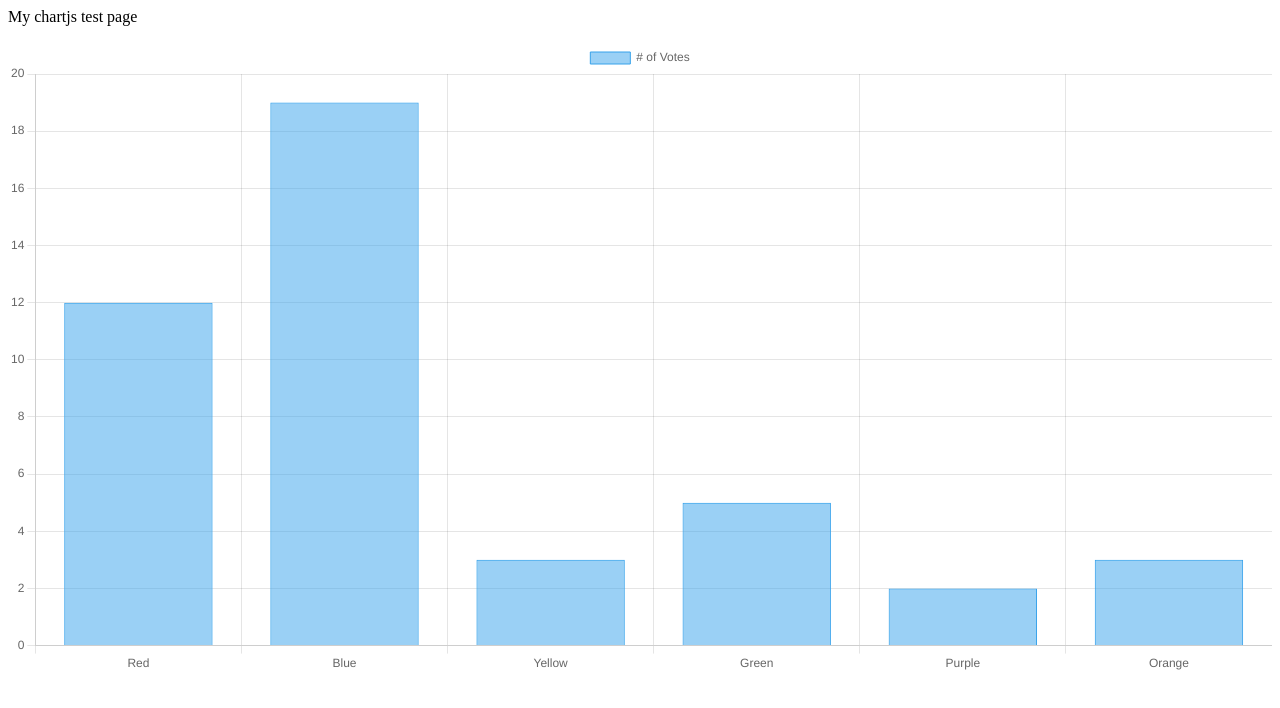
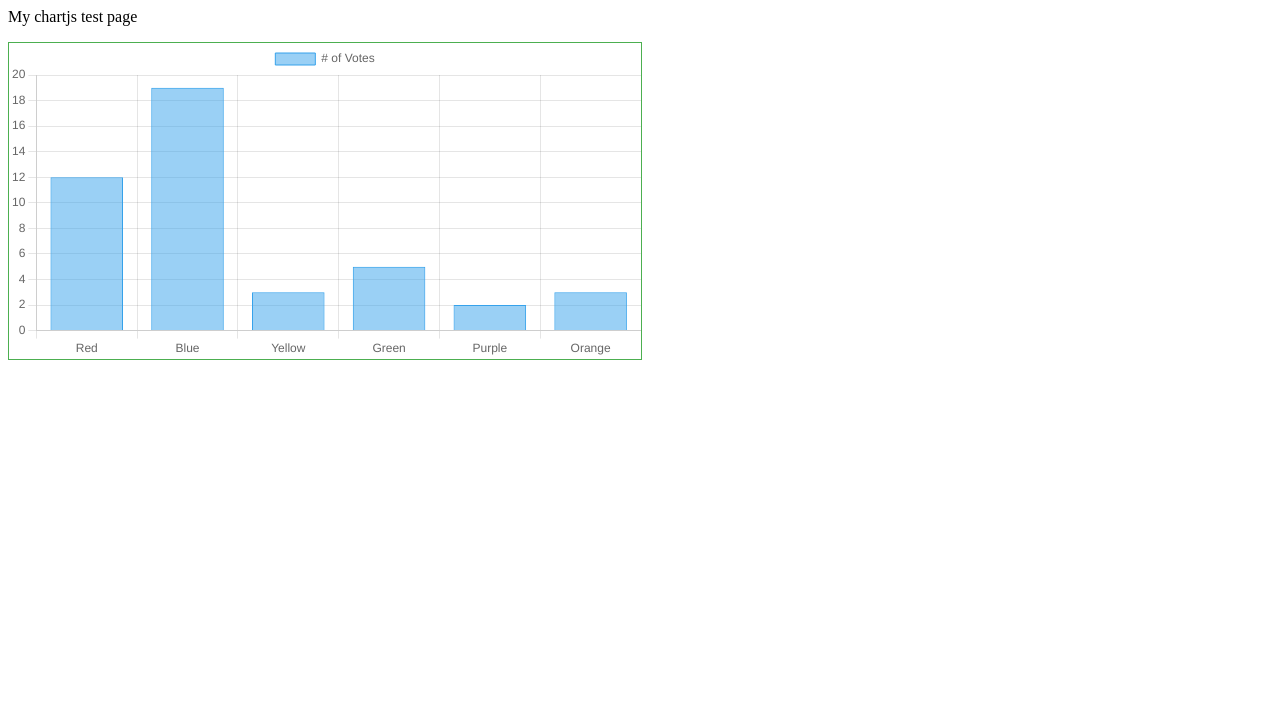
Before and after one commit to adamlamee/chartjs_testing, a plain HTML site: page index.html in a window 1280 px wide. Drawn offline with nearby package versions, Linux system fonts and the light colour scheme.

Commit message:
Update index.html

```diff
--- a/index.html
+++ b/index.html
@@ -1,6 +1,14 @@
 <html>
+<head>
+<style>
+div {
+  width: 50%;
+  border: 1px solid #4CAF50;
+}
+</style>
+</head>
   <p>My chartjs test page</p>
-<div {width: 50%}>
+<div>
   <canvas id="myChart"></canvas>
 </div>
 
```
